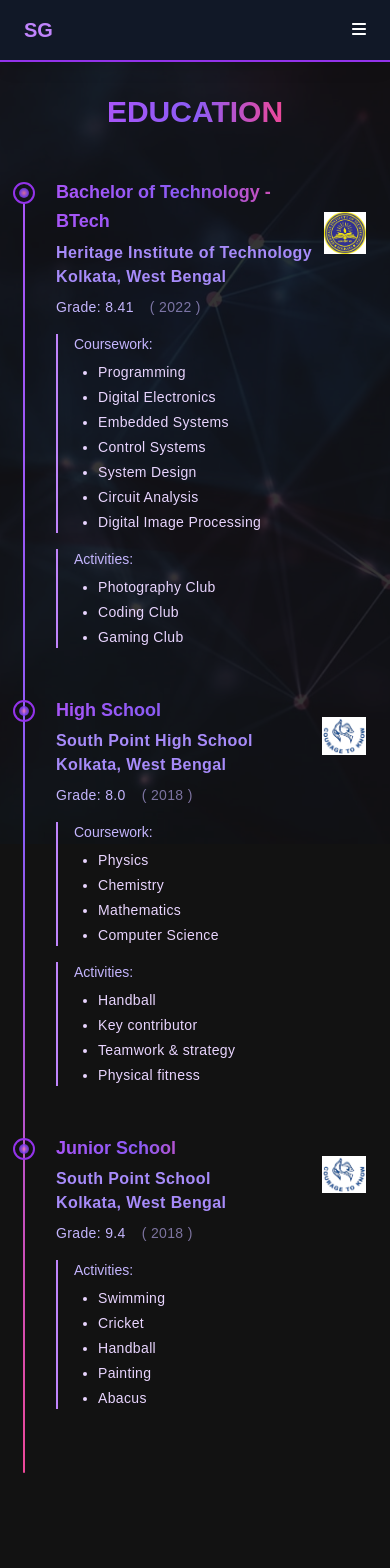
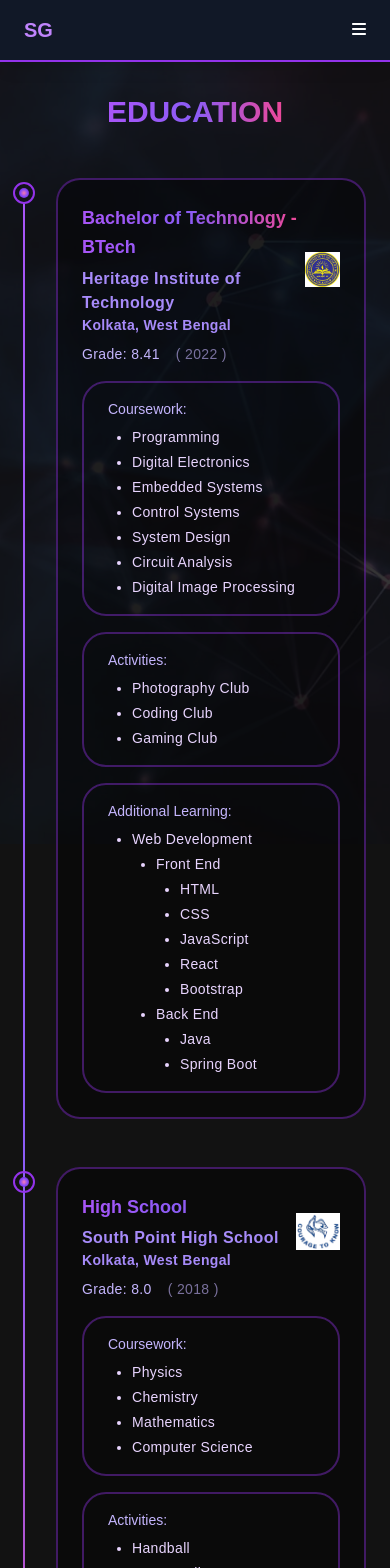
Before and after one commit to Sagnik-Coder24/Resume-Website, a React (Vite) app: page /education in a window 390 px wide. Shown: the top 1568 px of the page. Before the commit the page ends 1473 px from the top, so only its background shows below. Built offline with nearby package versions, Linux system fonts and the light colour scheme.

Commit message:
edu updated

```diff
--- a/src/components/Education.jsx
+++ b/src/components/Education.jsx
@@ -2,6 +2,44 @@ import React from "react";
 import bg2 from "../assets/images/banners/bg2.jpg";
 
 const Education = ({ education }) => {
+  function renderSection(data) {
+    // Check if data is an array
+    if (Array.isArray(data)) {
+      return data.map((item, index) => (
+        <li
+          key={index}
+          className="mt-1 text-sm text-purple-200 tracking-wide leading-normal"
+        >
+          {item}
+        </li>
+      ));
+    }
+
+    // Check if data is a string
+    if (typeof data === "string") {
+      return (
+        <li className="mt-1 text-sm text-purple-200 tracking-wide leading-normal">
+          {data}
+        </li>
+      );
+    }
+
+    // If data is an object, render its keys (recursively)
+    if (typeof data === "object") {
+      return Object.entries(data).map(([key, value], index) => (
+        <li
+          key={index}
+          className="mt-1 text-sm text-purple-200 tracking-wide leading-normal"
+        >
+          <span className="">{key}</span>
+          <ul className="list-disc pl-6">{renderSection(value)}</ul>
+        </li>
+      ));
+    }
+
+    return null;
+  }
+
   return (
     <section className="text-center py-8 px-6 md:py-10 md:px-14 relative overflow-x-hidden">
       <div className="w-full h-full absolute top-0 left-0 z-[-1] select-none">
@@ -71,7 +109,7 @@ const Education = ({ education }) => {
               </div>
 
               <div
-                className={`text-left w-full ${
+                className={`text-left w-full lg:w-fit border-2 border-purple-600 border-opacity-40 p-6 rounded-3xl bg-black bg-opacity-40 ${
                   index % 2 === 0
                     ? "animate-slideLeft lg:animate-slideIn"
                     : "animate-slideLeft"
@@ -86,7 +124,7 @@ const Education = ({ education }) => {
                       <p className="text-violet-400 text-base font-semibold tracking-wide leading-normal">
                         {edu.university}
                       </p>
-                      <p className="text-violet-400 text-base font-semibold tracking-wide leading-normal lg:hidden">
+                      <p className="text-violet-400 text-sm font-semibold tracking-wide leading-normal lg:hidden">
                         {edu.location}
                       </p>
                     </div>
@@ -109,58 +147,37 @@ const Education = ({ education }) => {
 
                 <div className="mt-4 flex justify-start items-start flex-wrap gap-y-4 gap-x-8">
                   {edu.coursework && (
-                    <div className="border-l-2 border-purple-400 pl-4">
+                    <div className="border-2 border-purple-600 border-opacity-40 px-6 py-4 rounded-3xl flex-grow">
                       <h4 className="text-violet-300 text-sm mb-2">
                         Coursework:
                       </h4>
                       <ul className="list-disc pl-6 text-left">
-                        {edu.coursework.map((course, index) => (
-                          <li
-                            key={index}
-                            className="mt-1 text-sm text-purple-200 tracking-wide leading-normal"
-                          >
-                            {course}
-                          </li>
-                        ))}
+                        {renderSection(edu.coursework)}
                       </ul>
                     </div>
                   )}
 
                   {edu.activities && (
-                    <div className="border-l-2 border-purple-400 pl-4">
+                    <div className="border-2 border-purple-600 border-opacity-40 px-6 py-4 rounded-3xl flex-grow">
                       <h4 className="text-violet-300 text-sm mb-2">
                         Activities:
                       </h4>
                       <ul className="list-disc pl-6 text-left text-purple-200">
-                        {edu.activities.map((activity, index) => (
-                          <li
-                            key={index}
-                            className="mt-1 text-sm text-purple-200 tracking-wide leading-normal"
-                          >
-                            {activity}
-                          </li>
-                        ))}
+                        {renderSection(edu.activities)}
                       </ul>
                     </div>
                   )}
 
-                  {/* {edu.additional_learning && (
-                    <div className="border-l-2 border-purple-400 pl-4">
+                  {edu.additional_learning && (
+                    <div className="border-2 border-purple-600 border-opacity-40 px-6 py-4 rounded-3xl flex-grow">
                       <h4 className="text-violet-300 text-sm mb-2">
                         Additional Learning:
                       </h4>
                       <ul className="list-disc pl-6 text-left text-purple-200">
-                        {edu.additional_learning.map((learning, index) => (
-                          <li
-                            key={index}
-                            className="mt-1 text-sm text-purple-200 tracking-wide leading-normal"
-                          >
-                            {learning}
-                          </li>
-                        ))}
+                        {renderSection(edu.additional_learning)}
                       </ul>
                     </div>
-                  )} */}
+                  )}
                 </div>
               </div>
             </div>
```
